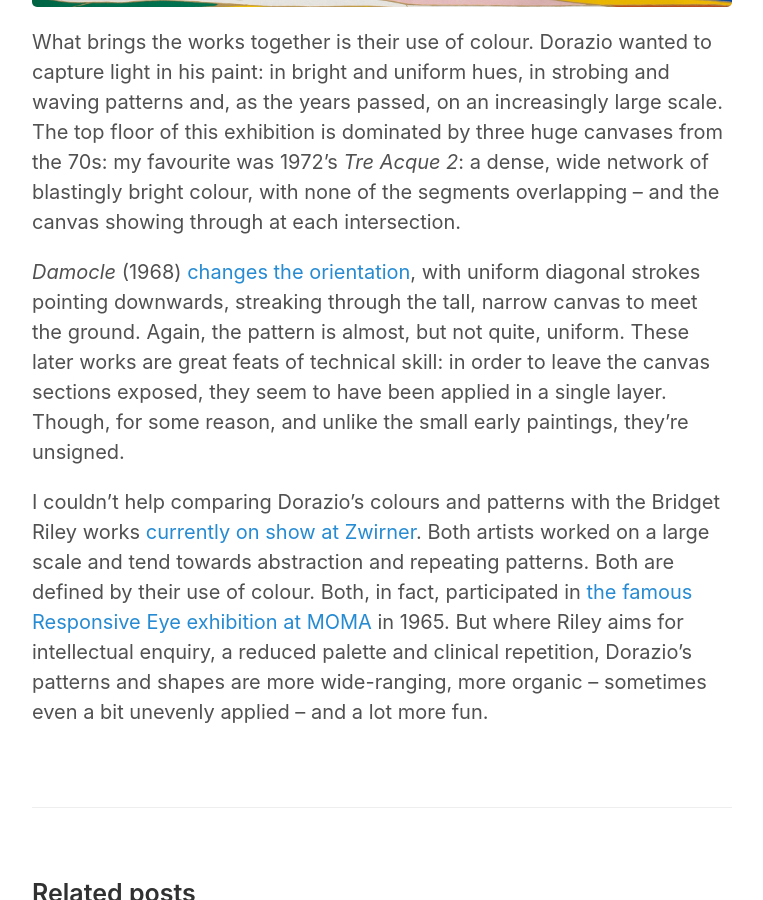
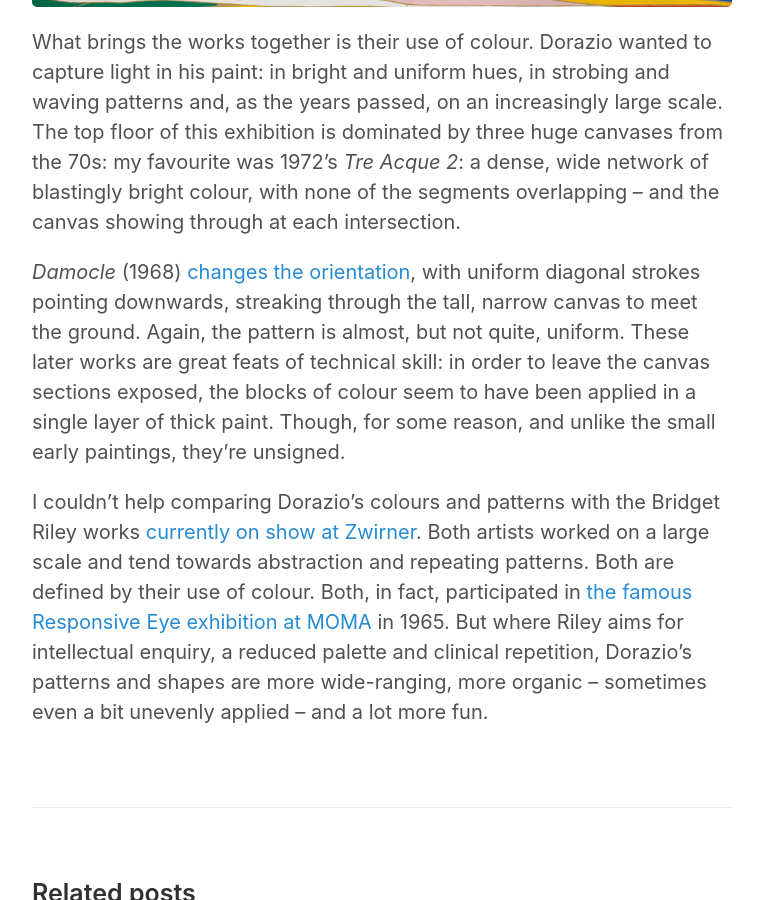
Before and after one commit to JMDKC/jmdkc.github.io, a Jekyll site: the page built from _posts/2018-02-04-dorazio-tornabuoni.md, in a window 1280 px wide and 900 px high, scrolled down 872 px. Shown: the whole window, without its empty margins (258-1021 px from the left). Built offline with Jekyll 4.4.1, drawn with Linux system fonts in a browser that asks for light colours.

Commit message:
Update 2018-02-04-dorazio-tornabuoni.md

```diff
--- a/_posts/2018-02-04-dorazio-tornabuoni.md
+++ b/_posts/2018-02-04-dorazio-tornabuoni.md
@@ -11,6 +11,6 @@ Dorazio isn't exactly a heavy hitter in the pantheon of post war Italian paintin
 
 What brings the works together is their use of colour. Dorazio wanted to capture light in his paint: in bright and uniform hues, in strobing and waving patterns and, as the years passed, on an increasingly large scale. The top floor of this exhibition is dominated by three huge canvases from the 70s: my favourite was 1972's *Tre Acque 2*: a dense, wide network of blastingly bright colour, with none of the segments overlapping -- and the canvas showing through at each intersection.
 
-*Damocle* (1968) [changes the orientation](http://www.tornabuoniart.fr/images/piero_dorazio_damocle_1968.jpg), with uniform diagonal strokes pointing downwards, streaking through the tall, narrow canvas to meet the ground. Again, the pattern is almost, but not quite, uniform. These later works are great feats of technical skill: in order to leave the canvas sections exposed, they seem to have been applied in a single layer. Though, for some reason, and unlike the small early paintings, they're unsigned.
+*Damocle* (1968) [changes the orientation](http://www.tornabuoniart.fr/images/piero_dorazio_damocle_1968.jpg), with uniform diagonal strokes pointing downwards, streaking through the tall, narrow canvas to meet the ground. Again, the pattern is almost, but not quite, uniform. These later works are great feats of technical skill: in order to leave the canvas sections exposed, the blocks of colour seem to have been applied in a single layer of thick paint. Though, for some reason, and unlike the small early paintings, they're unsigned.
 
 I couldn't help comparing Dorazio's colours and patterns with the Bridget Riley works [currently on show at Zwirner](http://artangled.com/2018/01/26/bridget-riley-recent-paintings/). Both artists worked on a large scale and tend towards abstraction and repeating patterns. Both are defined by their use of colour. Both, in fact, participated in [the famous Responsive Eye exhibition at MOMA](https://www.moma.org/calendar/exhibitions/2914) in 1965. But where Riley aims for intellectual enquiry, a reduced palette and clinical repetition, Dorazio's patterns and shapes are more wide-ranging, more organic -- sometimes even a bit unevenly applied -- and a lot more fun.
```
